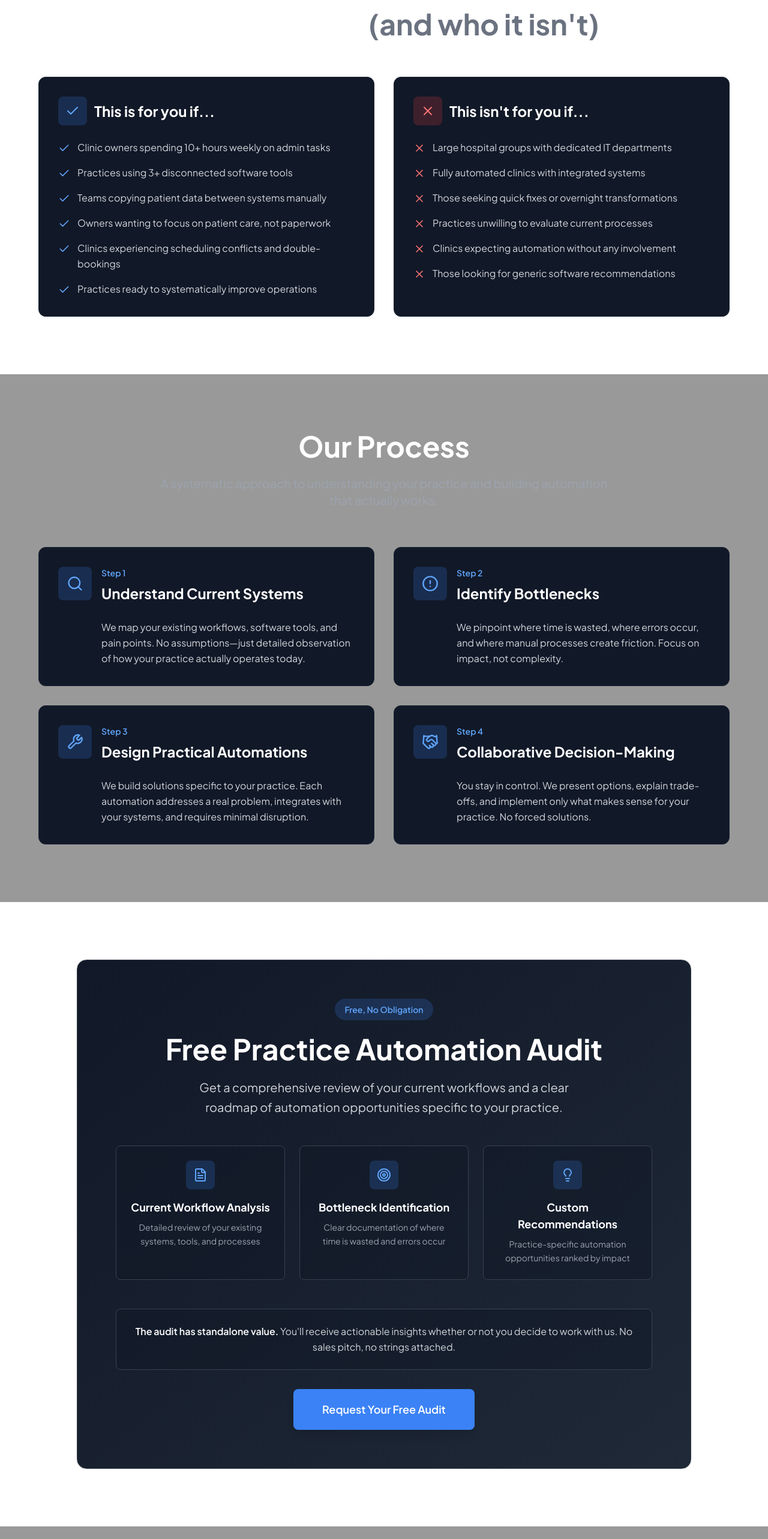
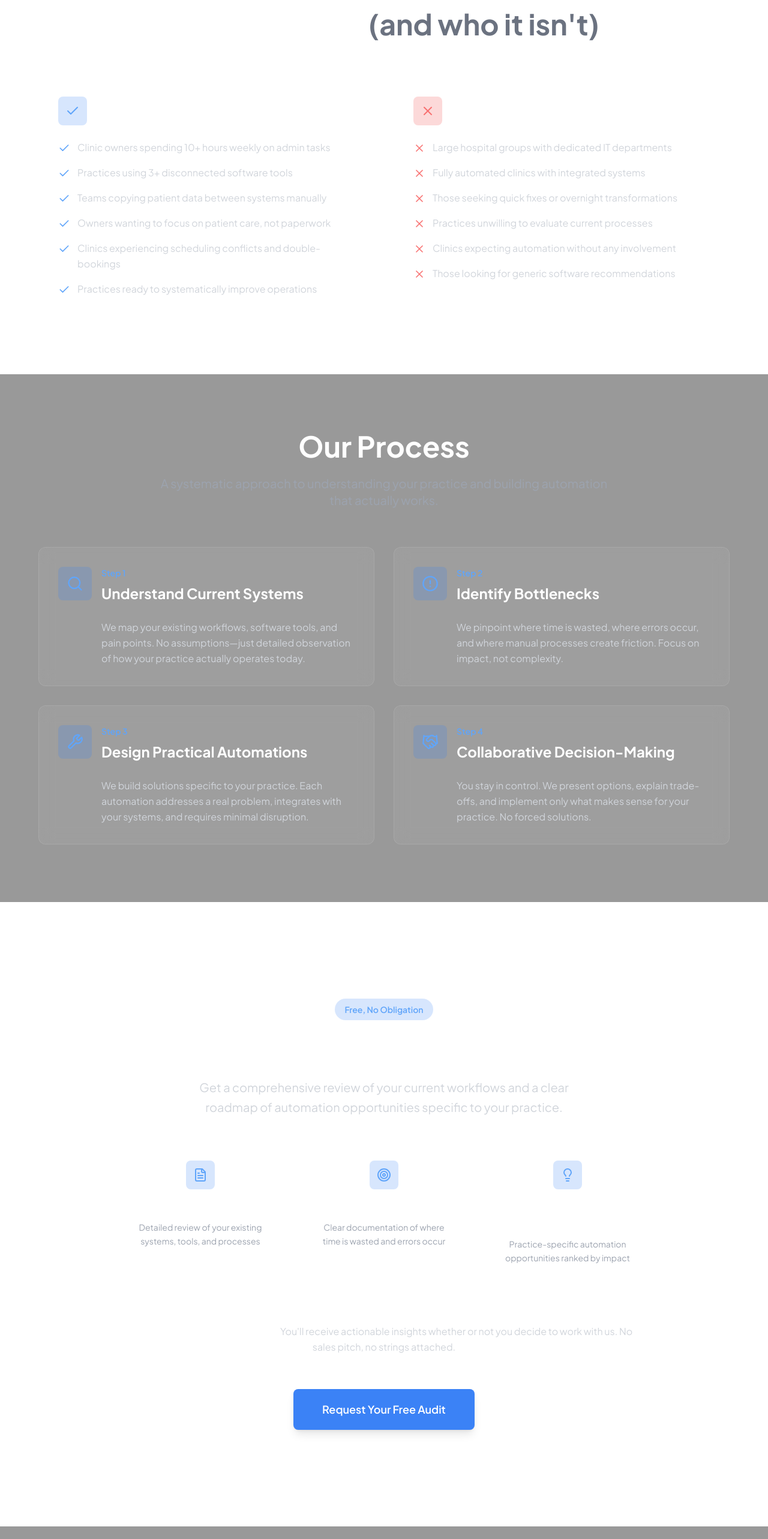
Before and after one commit to denermeyer/physio-landing-page, a React (Vite) app: page / in a window 1280 px wide. Shown: the part 880-3446 px from the top of the page at 60% size. Built offline with nearby package versions, Linux system fonts and the light colour scheme; no server answers.

Commit message:
feat: glassmorphism cards with backdrop-blur

```diff
--- a/src/components/AuditOffer.tsx
+++ b/src/components/AuditOffer.tsx
@@ -26,7 +26,7 @@ export default function AuditOffer({ onOpenForm }: AuditOfferProps) {
   return (
     <section className="py-24 px-6">
       <div className="max-w-5xl mx-auto">
-        <div className="bg-gradient-to-br from-gray-900 to-gray-800 border border-gray-700 rounded-2xl p-12 md:p-16">
+        <div className="bg-white/10 backdrop-blur-xl border border-white/20 rounded-2xl p-12 md:p-16">
           <div className="text-center mb-12">
             <div className="inline-block bg-blue-500/20 text-blue-400 px-4 py-2 rounded-full text-sm font-semibold mb-6">
               Free, No Obligation
@@ -45,7 +45,7 @@ export default function AuditOffer({ onOpenForm }: AuditOfferProps) {
               return (
                 <div
                   key={index}
-                  className="bg-gray-900/50 border border-gray-700 rounded-lg p-6 text-center"
+                  className="bg-white/5 backdrop-blur-sm border border-white/10 rounded-lg p-6 text-center"
                 >
                   <div className="w-12 h-12 bg-blue-500/20 rounded-lg flex items-center justify-center mx-auto mb-4">
                     <Icon className="w-6 h-6 text-blue-400" />
@@ -61,7 +61,7 @@ export default function AuditOffer({ onOpenForm }: AuditOfferProps) {
             })}
           </div>
 
-          <div className="bg-gray-900/50 border border-gray-700 rounded-lg p-6 mb-8">
+          <div className="bg-white/5 backdrop-blur-sm border border-white/10 rounded-lg p-6 mb-8">
             <p className="text-gray-300 text-center leading-relaxed">
               <span className="font-semibold text-white">The audit has standalone value.</span> You'll receive actionable insights whether or not you decide to work with us. No sales pitch, no strings attached.
             </p>
--- a/src/components/Process.tsx
+++ b/src/components/Process.tsx
@@ -40,7 +40,7 @@ export default function Process() {
             return (
               <div
                 key={index}
-                className="bg-gray-900 border border-gray-800 rounded-xl p-8 hover:border-blue-500/50 transition-all hover:transform hover:scale-105"
+                className="bg-white/5 backdrop-blur-md border border-white/10 rounded-xl p-8 hover:border-blue-500/50 transition-all hover:transform hover:scale-105"
               >
                 <div className="flex items-start gap-4 mb-4">
                   <div className="w-14 h-14 bg-blue-500/20 rounded-lg flex items-center justify-center flex-shrink-0">
--- a/src/components/WhatHappensNext.tsx
+++ b/src/components/WhatHappensNext.tsx
@@ -45,7 +45,7 @@ export default function WhatHappensNext() {
 
             return (
               <div key={index} className="relative">
-                <div className="bg-gray-900 border border-gray-800 rounded-xl p-8 hover:border-blue-500/50 transition-colors">
+                <div className="bg-white/5 backdrop-blur-md border border-white/10 rounded-xl p-8 hover:border-blue-500/50 transition-colors">
                   <div className="flex items-start gap-6">
                     <div className="flex-shrink-0">
                       <div className="w-14 h-14 bg-blue-500/20 rounded-lg flex items-center justify-center">
@@ -71,7 +71,7 @@ export default function WhatHappensNext() {
                 </div>
 
                 {!isLast && (
-                  <div className="w-0.5 h-6 bg-gray-800 ml-[27px] my-1" />
+                  <div className="w-0.5 h-6 bg-white/10 ml-[27px] my-1" />
                 )}
               </div>
             );
--- a/src/components/WhoItsFor.tsx
+++ b/src/components/WhoItsFor.tsx
@@ -28,7 +28,7 @@ export default function WhoItsFor() {
         </h2>
 
         <div className="grid md:grid-cols-2 gap-8">
-          <div className="bg-gray-900 border border-gray-800 rounded-xl p-8 hover:border-blue-500/50 transition-colors">
+          <div className="bg-white/5 backdrop-blur-md border border-white/10 rounded-xl p-8 hover:border-blue-500/50 transition-colors">
             <div className="flex items-center gap-3 mb-6">
               <div className="w-12 h-12 bg-blue-500/20 rounded-lg flex items-center justify-center">
                 <Check className="w-6 h-6 text-blue-400" />
@@ -45,7 +45,7 @@ export default function WhoItsFor() {
             </ul>
           </div>
 
-          <div className="bg-gray-900 border border-gray-800 rounded-xl p-8 hover:border-red-500/50 transition-colors">
+          <div className="bg-white/5 backdrop-blur-md border border-white/10 rounded-xl p-8 hover:border-red-500/50 transition-colors">
             <div className="flex items-center gap-3 mb-6">
               <div className="w-12 h-12 bg-red-500/20 rounded-lg flex items-center justify-center">
                 <X className="w-6 h-6 text-red-400" />
```
